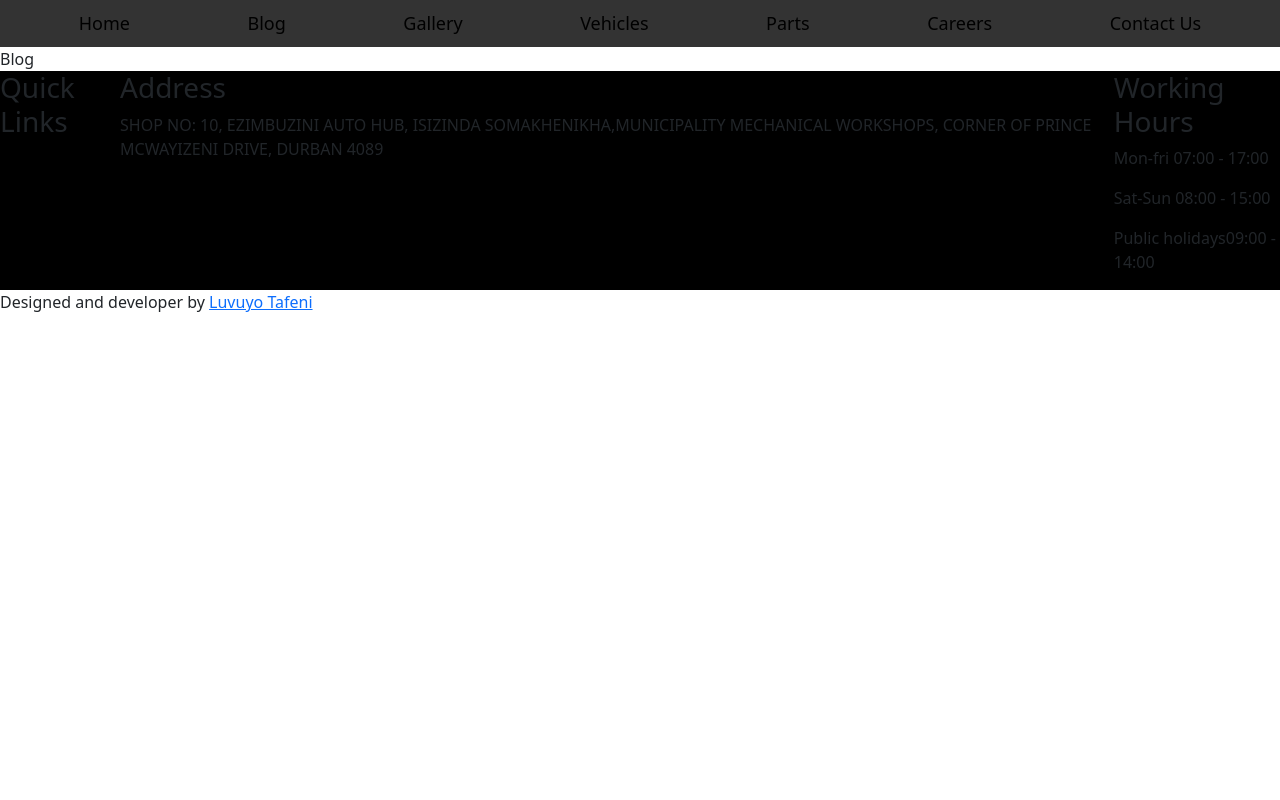
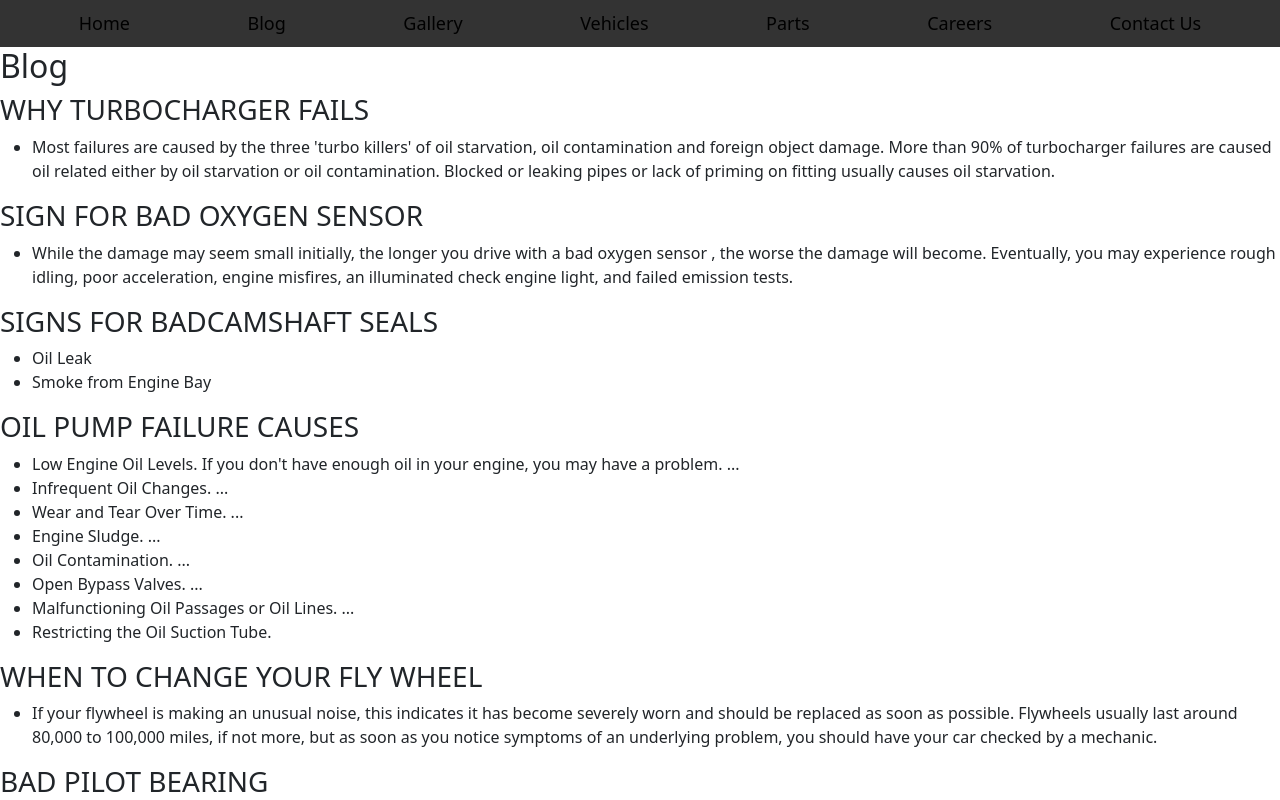
Before and after one commit to Luvuyotafeni/Garage-Front-end, a React (Create React App) app: page /blog in a window 1280 px wide. Shown: the top 800 px of the page. Built offline with nearby package versions, Linux system fonts and the light colour scheme.

Commit message:
added blog information

```diff
--- a/src/Components/Blog/Blog.jsx
+++ b/src/Components/Blog/Blog.jsx
@@ -2,7 +2,55 @@ import React from 'react'
 
 const Blog = () => {
   return (
-    <div>Blog</div>
+    <div>
+      <h2>Blog</h2>
+      <div>
+        <h3>WHY TURBOCHARGER FAILS</h3>
+        <ul>
+
+          <li>Most failures are caused by the three 'turbo killers' of oil starvation,
+            oil contamination and foreign object damage. More than 90% of turbocharger
+            failures are caused oil related either by oil starvation or oil contamination.
+            Blocked or leaking pipes or lack of priming on fitting usually causes oil starvation.
+          </li>
+        </ul>
+        <h3>SIGN FOR BAD OXYGEN SENSOR </h3>
+        <ul>
+          <li>While the damage may seem small initially, the longer you drive with a bad oxygen sensor
+            , the worse the damage will become. Eventually, you may experience rough idling, poor acceleration,
+             engine misfires, an illuminated check engine light, and failed emission tests.
+          </li>
+        </ul>
+        <h3>SIGNS FOR BADCAMSHAFT SEALS</h3>
+        <ul>
+          <li>Oil Leak</li>
+          <li>Smoke from Engine Bay</li>
+        </ul>
+        <h3>OIL PUMP FAILURE CAUSES </h3>
+        <ul>
+          <li>
+          Low Engine Oil Levels. If you don't have enough oil in your engine, you may have a problem. ...</li>
+          <li>Infrequent Oil Changes. ...</li>
+          <li>Wear and Tear Over Time. ...</li>
+          <li>Engine Sludge. ...</li>
+          <li>Oil Contamination. ...</li>
+          <li>Open Bypass Valves. ...</li>
+          <li>Malfunctioning Oil Passages or Oil Lines. ...</li>
+          <li>Restricting the Oil Suction Tube.</li>
+        </ul>
+        <h3>WHEN TO CHANGE YOUR FLY WHEEL </h3>
+        <ul>
+          <li>If your flywheel is making an unusual noise, this indicates it has become severely worn and should
+            be replaced as soon as possible. Flywheels usually last around 80,000 to 100,000 miles, if not more,
+            but as soon as you notice symptoms of an underlying problem, you should have your car checked by a mechanic.</li>
+        </ul>
+        <h3>BAD PILOT BEARING</h3>
+        <ul>
+          <li>A whirring sound when the clutch is engaged may indicate a failing pilot bearing. If the noise stops
+             when you depress the pedal and starts when you release the pedal, the pilot bearing is likely at fault.</li>
+        </ul>
+      </div>
+    </div>
   )
 }
 
```
